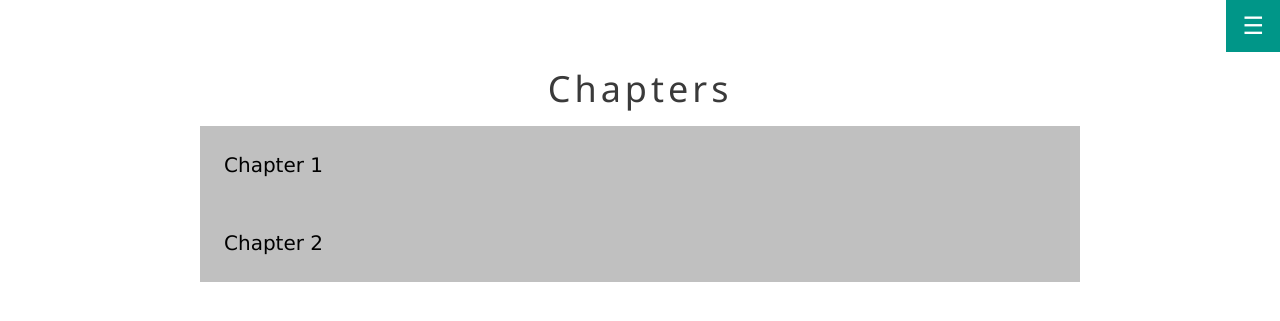
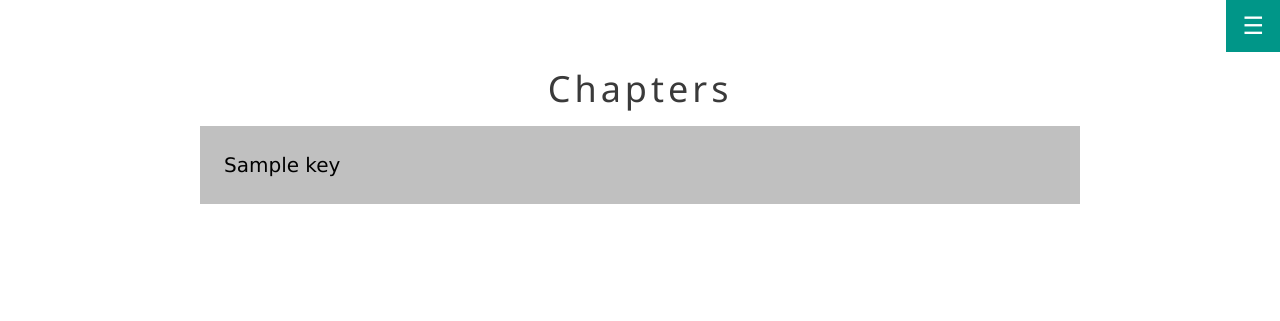
Before and after one commit to mmerveunlu/LectureQAapp, a Flask app: template templates/list.html in a window 1280 px wide. Shown: the top 321 px of the page. Run offline with Flask 2, Linux system fonts and the light colour scheme; the template is opened without the code that fills it: most values are stand-ins (such as "Sample title", 1, 10 or a date in 2020); parts of the project's set-up code (start-up, migrations or seed data) failed here and were passed over.

Commit message:
listing is now dynamic

```diff
--- a/templates/list.html
+++ b/templates/list.html
@@ -40,26 +40,26 @@
   <h1>Chapters</h1>
 </div>
 
-<button class="collapsible">Chapter 1 </button>
-<div class="content">
-  <ul class="w3-ul">
-    <li><a href={{ url_for('main.question',video_id='video1')}}> Video 1 : Introduction to Signals and Systems</a></li>
+
+
+ {% for key,value in video_dict.items()%}
+ <!-- key is chapter title, value is a dict -->
+ <button class="collapsible">{{ key }} </button>
+ <div class="content">
+   <ul class="w3-ul">
+      {%for i in range(0,counts[key])%}
+      <li><a href="{{ url_for('main.question',video_id=i+1,chapter=key)}}"> {{ value[i] }} </a></li>
+      {%endfor%}
+    <!--<li><a href={{ url_for('main.question',video_id='video1')}}> Video 1 : Introduction to Signals and Systems</a></li>
     <li><a href={{ url_for('main.question',video_id='video2')}}> Video 2 : Transformation of the Independent Variable</a></li>
     <li><a href={{ url_for('main.question',video_id='video3')}}> Video 3 : Continuous-Time Exponential and Sinusoidal Signals</a></li>
     <li><a href={{ url_for('main.question',video_id='video4')}}> Video 4 : Discrete-Time Exponential and Sinusoidal Signals</a></li>
     <li><a href={{ url_for('main.question',video_id='video5')}}> Video 5 : Unit Impulse and Unit Step Functions</a></li>
-    <li><a href={{ url_for('main.question',video_id='video6')}}> Video 6 : Basic System Properties</a></li>
+    <li><a href={{ url_for('main.question',video_id='video6')}}> Video 6 : Basic System Properties</a></li>-->
   </ul>
-</div>
-<button class="collapsible">Chapter 2</button>
-<div class="content">
-  <p></p>
-</div>
-<!-- <button class="collapsible">Chapter 3</button>
-<div class="content">
-  <p>Lorem ipsum dolor sit amet, consectetur adipisicing elit, sed do eiusmod tempor incididunt ut labore et dolore magna aliqua. Ut enim ad minim veniam, quis nostrud exercitation ullamco laboris nisi ut aliquip ex ea commodo consequat.</p>
-</div>
--->
+ </div>
+ {%endfor%}
+
 </div>
 <script>
 var coll = document.getElementsByClassName("collapsible");
```
